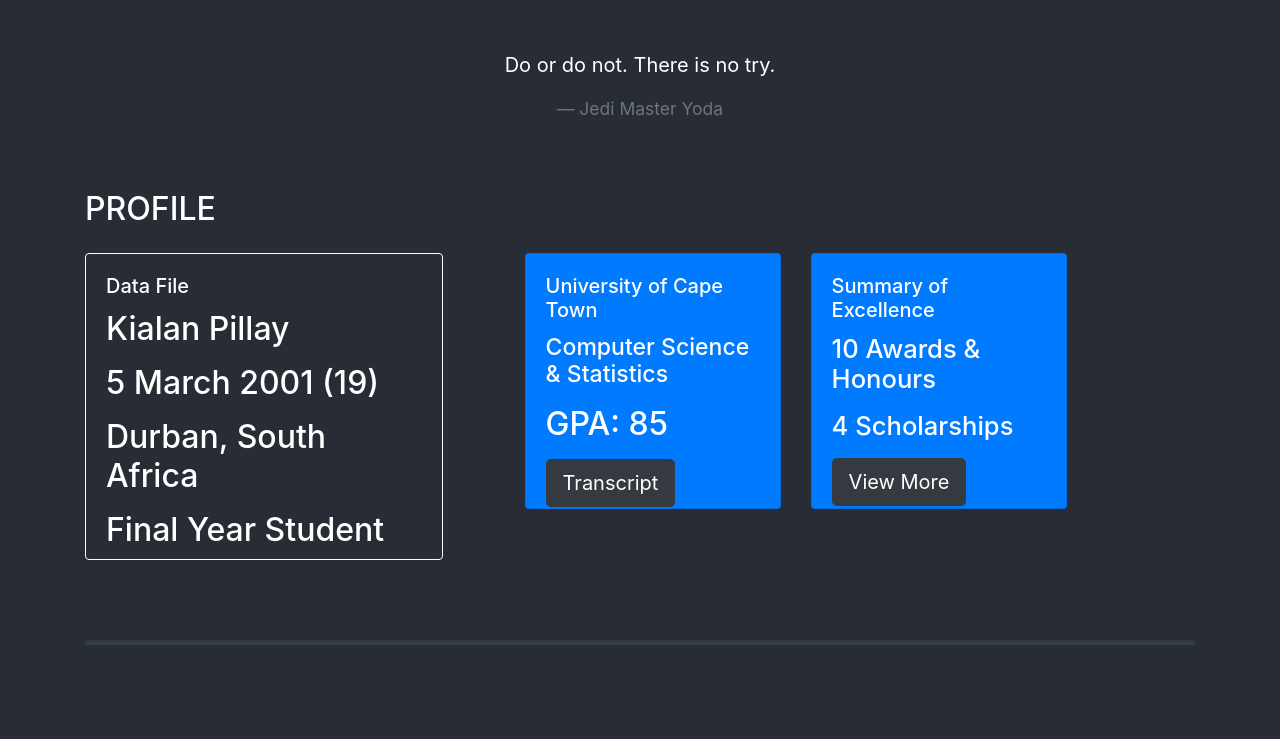
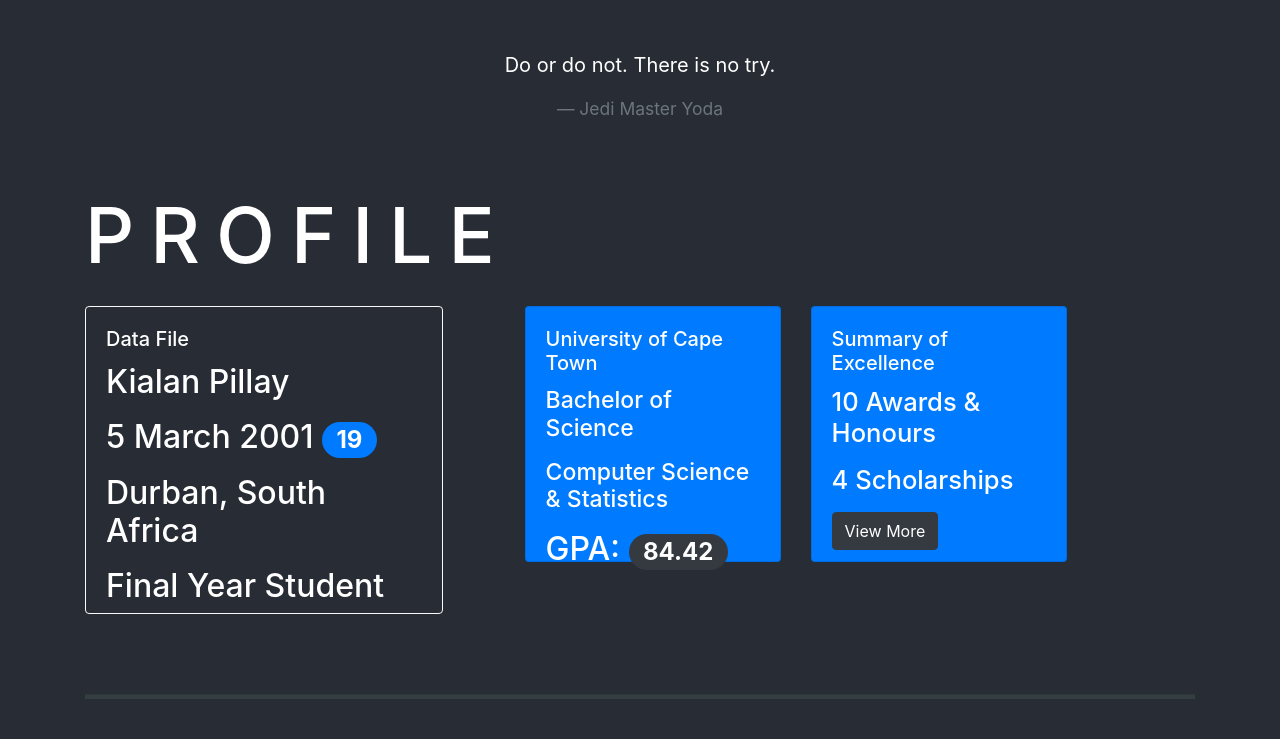
Before and after one commit to kialanpillay/showcase, a React (Create React App) app in the folder website/: page / in a window 1280 px wide. Shown: the part 586-1325 px from the top of the page. Built offline with nearby package versions, Linux system fonts and the light colour scheme.

Commit message:
Update Profile.js

```diff
--- a/website/src/Profile.js
+++ b/website/src/Profile.js
@@ -4,6 +4,7 @@ import Row from "react-bootstrap/Row";
 import Col from "react-bootstrap/Col";
 import Card from "react-bootstrap/Card";
 import Button from "react-bootstrap/Button";
+import Badge from "react-bootstrap/Badge";
 function Profile() {
   return (
     <div>
@@ -15,7 +16,7 @@ function Profile() {
         }}
       >
         <Col md="auto">
-          <h1 className="headingText" id="profile">PROFILE</h1>
+          <h1 className="sectionHeading" id="profile">PROFILE</h1>
         </Col>
       </Row>
       <Row>
@@ -36,7 +37,7 @@ function Profile() {
                 <h1>Kialan Pillay</h1>
               </Card.Text>
               <Card.Text>
-                <h1>5 March 2001 (19)</h1>
+                <h1>5 March 2001 <Badge pill variant="primary">19</Badge>{' '}</h1>
               </Card.Text>
               <Card.Text>
                 <h1>Durban, South Africa</h1>
@@ -54,16 +55,15 @@ function Profile() {
           >
             <Card.Body>
               <Card.Title>University of Cape Town</Card.Title>
-
+              <Card.Text>
+                <h3>Bachelor of Science</h3>
+              </Card.Text>
               <Card.Text>
                 <h3>Computer Science &amp; Statistics</h3>
               </Card.Text>
               <Card.Text>
-                <h1>GPA: 85</h1>
+                <h1>GPA: <Badge pill variant="dark">84.42</Badge></h1>
               </Card.Text>
-              <Button variant="dark" size="lg" style={{marginTop: "0vw" }}>
-                Transcript
-              </Button>
             </Card.Body>
           </Card>
         </Col>
@@ -80,7 +80,7 @@ function Profile() {
               <Card.Text>
                 <h2>4 Scholarships</h2>
               </Card.Text>
-              <Button variant="dark" size="lg" style={{marginTop: "0vw" }} href="https://kialan.co.za">
+              <Button variant="dark" size="md" style={{marginTop: "0vw" }} href="https://kialan.co.za">
                 View More
               </Button>
             </Card.Body>
```
